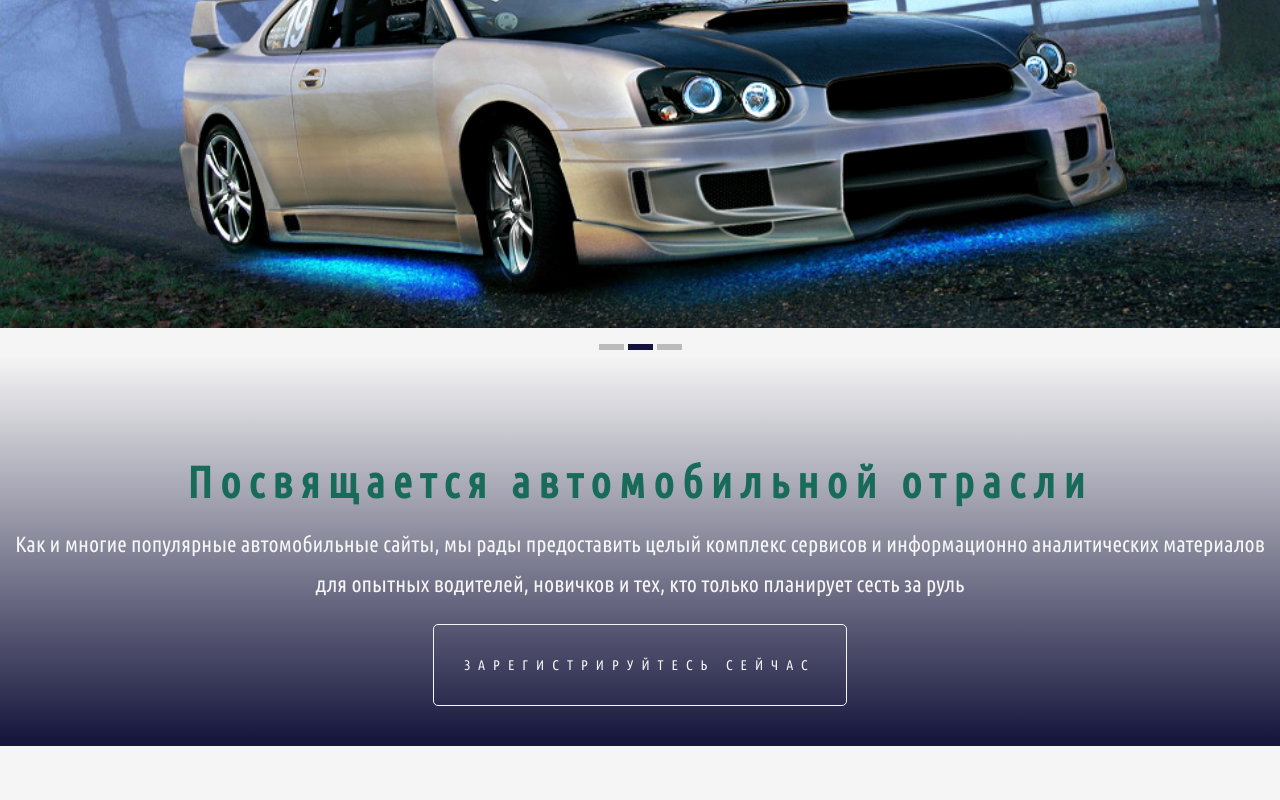
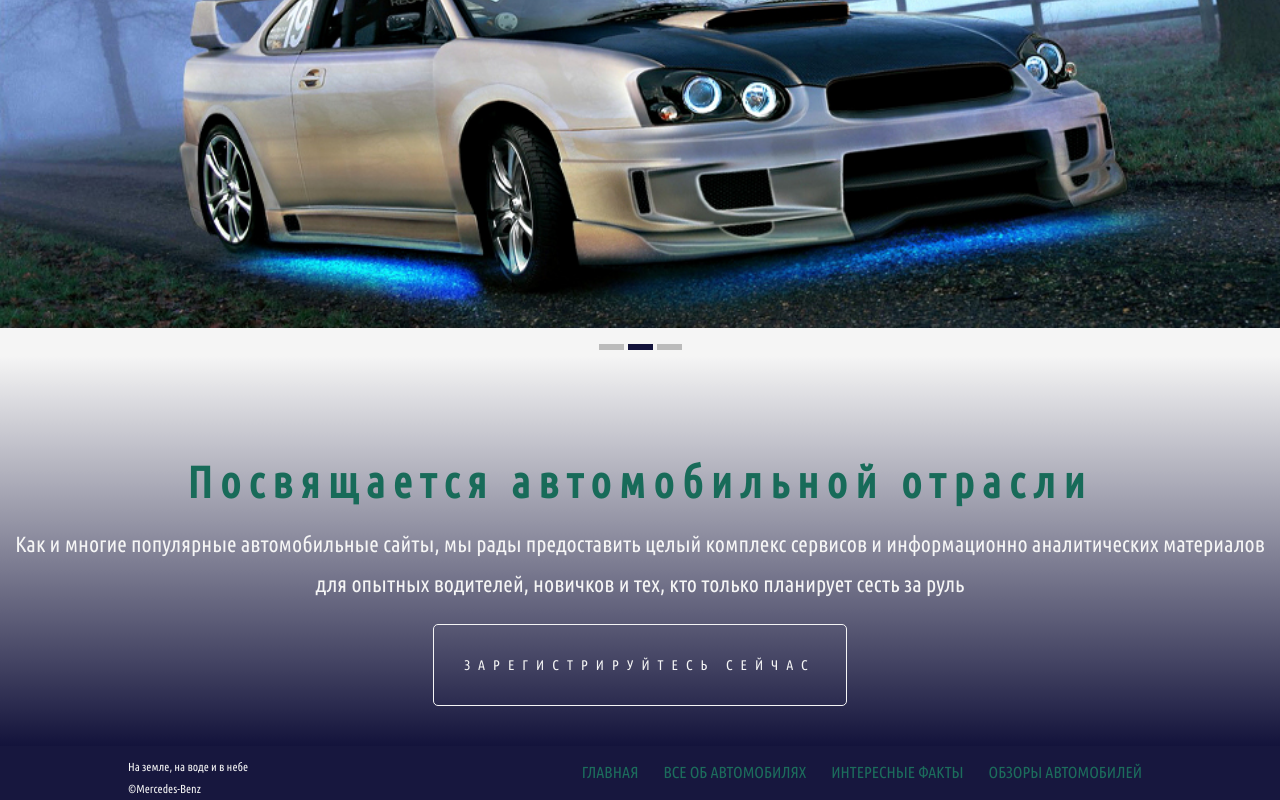
Before and after one commit to NKonstantin007/Autolover-v2, a React (Create React App) app in the folder client/: page / in a window 1280 px wide. Shown: the part 261-1061 px from the top of the page. Before the commit the page ends 1007 px from the top, so only its background shows below. Built offline with nearby package versions, Linux system fonts and the light colour scheme.

Commit message:
Creat a footer component

```diff
--- /dev/null
+++ b/client/src/components/AutoFooter.jsx
@@ -0,0 +1,24 @@
+import React from 'react';
+import {Link} from 'react-router-dom';
+
+import {
+    StyledAutoFooter,
+    QuoteFooter,
+    NavFooter
+} from './styles/AutoFooter';
+
+const AutoFooter = () => {
+    return (
+        <StyledAutoFooter>
+            <QuoteFooter>На земле, на воде и в небе<br />&copy;Mercedes-Benz</QuoteFooter>
+            <NavFooter>
+                <Link to="/">Главная</Link>
+                <Link to="/allcars">Все об автомобилях</Link>
+                <Link to="/facts">Интересные факты</Link>
+                <Link to="/reviews">Обзоры автомобилей</Link>
+            </NavFooter>
+        </StyledAutoFooter>
+    );
+}
+
+export default AutoFooter;
--- /dev/null
+++ b/client/src/components/styles/AutoFooter.jsx
@@ -0,0 +1,40 @@
+import styled from '@emotion/styled';
+
+import {
+    AccentColor,
+    GrayColor,
+    PrimaryLightColor
+} from '../../styles/colors';
+
+export const StyledAutoFooter = styled.div`
+    padding-left: 10%;
+    padding-right: 10%;
+    padding-top: 10px;
+    background: ${AccentColor};
+    opacity: 0.98;
+    display: flex;
+    flex-direction: row;
+    justify-content: space-between;
+`;
+
+export const NavFooter = styled.nav`
+    font-weight: normal;
+	font-size: 16px;
+    text-transform: uppercase;
+    margin-top: 5px;
+
+    a {
+        padding: 5px 10px;
+        margin-left: 5px;
+        border-radius: 5px;
+    }
+
+    a:hover {
+        background: ${GrayColor};
+        color: ${PrimaryLightColor}
+    }
+`;
+
+export const QuoteFooter = styled.small`
+    color: ${GrayColor};
+`;
--- a/client/src/containers/App/index.jsx
+++ b/client/src/containers/App/index.jsx
@@ -6,6 +6,7 @@ import store from './redux/store';
 import Routes from './components/Routes';
 import AutoHeader from '../../components/AutoHeader';
 import Slider from '../../components/Slider';
+import AutoFooter from '../../components/AutoFooter';
 
 import './styles/GlobalStyles';
 
@@ -17,6 +18,7 @@ const AppContainer = () => {
                     <AutoHeader />
                     <Slider />
                     <Routes />
+                    <AutoFooter />
                 </BrowserRouter>
             </Provider>
         </div>
```
